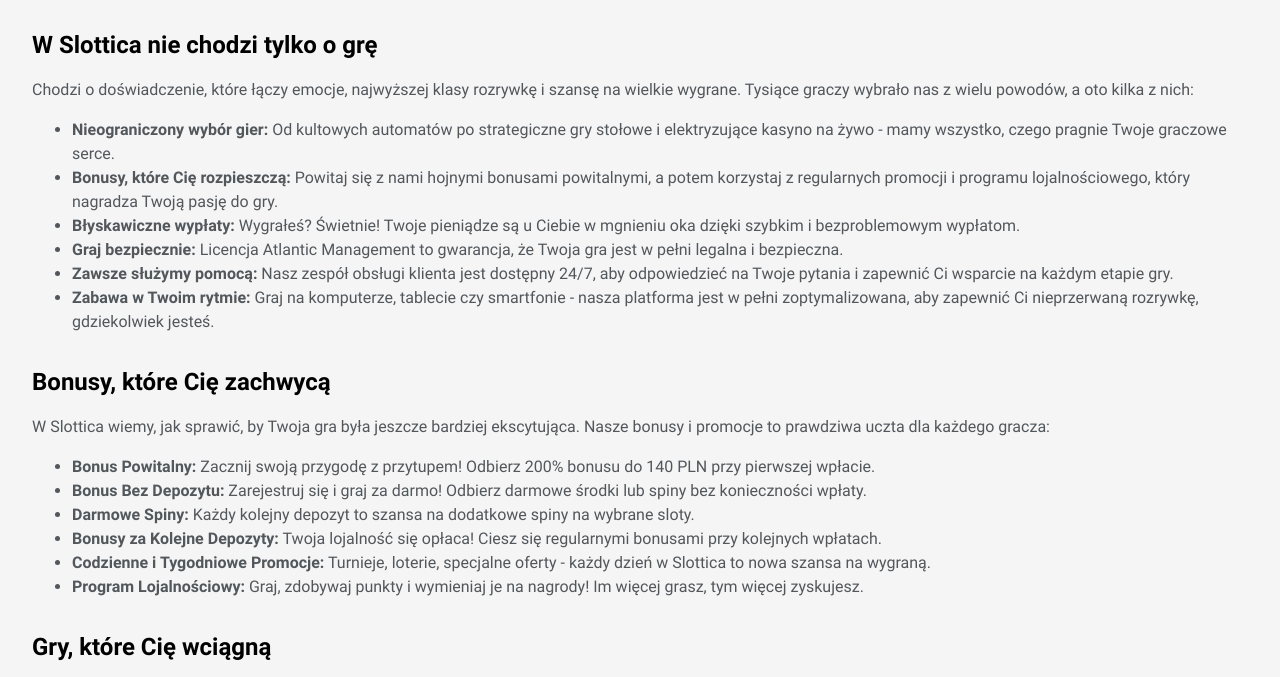
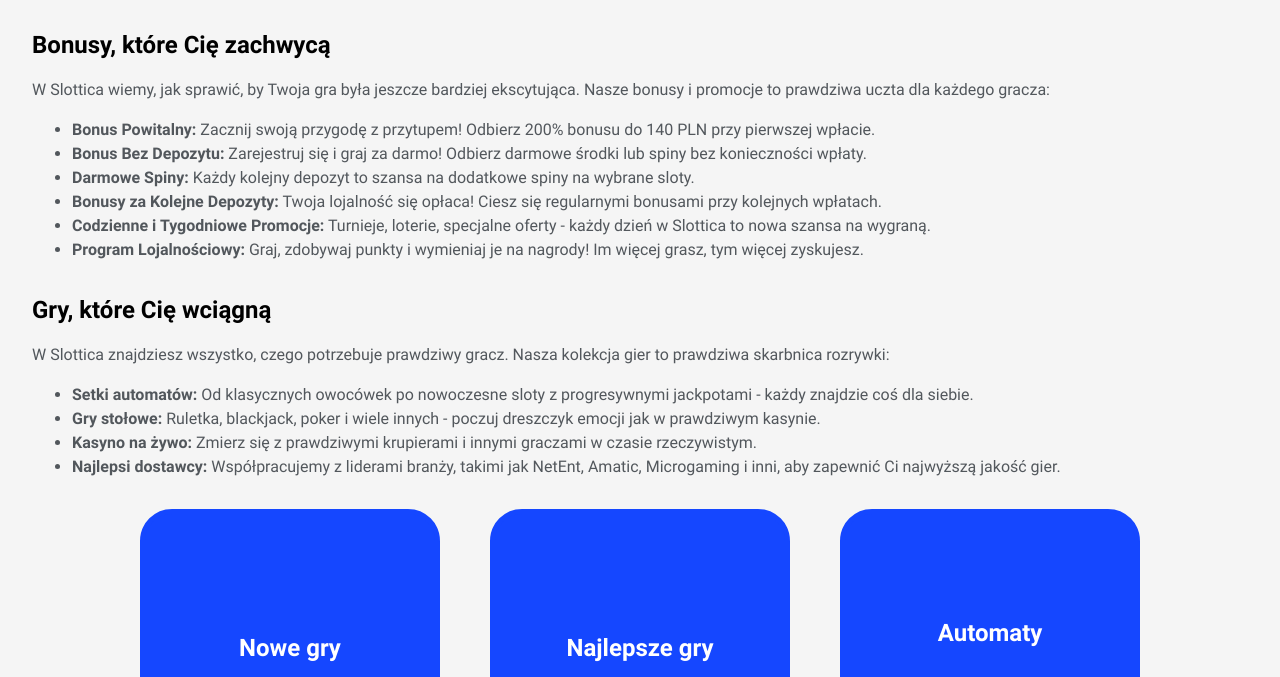
Before and after one commit to whitevolodymyr/history-hunterspl, a plain HTML site: page index.html in a window 1280 px wide. Shown: the part 1985-2662 px from the top of the page. Drawn offline with Linux system fonts and the light colour scheme; files that its build step writes are made by us from their sources; a script that the page names is missing; files whose address does not match are found by name; a web font is replaced by a local one.

Commit message:
Update index.html

```diff
--- a/index.html
+++ b/index.html
@@ -447,16 +447,7 @@
     </div>
   </div>
 </div>
-            <h2>W Slottica nie chodzi tylko o grę</h2>
-            <p>Chodzi o doświadczenie, które łączy emocje, najwyższej klasy rozrywkę i szansę na wielkie wygrane. Tysiące graczy wybrało nas z wielu powodów, a oto kilka z nich:</p>
-            <ul>
-                <li><strong>Nieograniczony wybór gier:</strong> Od kultowych automatów po strategiczne gry stołowe i elektryzujące kasyno na żywo - mamy wszystko, czego pragnie Twoje graczowe serce.</li>
-                <li><strong>Bonusy, które Cię rozpieszczą:</strong> Powitaj się z nami hojnymi bonusami powitalnymi, a potem korzystaj z regularnych promocji i programu lojalnościowego, który nagradza Twoją pasję do gry.</li>
-                <li><strong>Błyskawiczne wypłaty:</strong> Wygrałeś? Świetnie! Twoje pieniądze są u Ciebie w mgnieniu oka dzięki szybkim i bezproblemowym wypłatom.</li>
-                <li><strong>Graj bezpiecznie:</strong> Licencja Atlantic Management to gwarancja, że Twoja gra jest w pełni legalna i bezpieczna.</li>
-                <li><strong>Zawsze służymy pomocą:</strong> Nasz zespół obsługi klienta jest dostępny 24/7, aby odpowiedzieć na Twoje pytania i zapewnić Ci wsparcie na każdym etapie gry.</li>
-                <li><strong>Zabawa w Twoim rytmie:</strong> Graj na komputerze, tablecie czy smartfonie - nasza platforma jest w pełni zoptymalizowana, aby zapewnić Ci nieprzerwaną rozrywkę, gdziekolwiek jesteś.</li>
-            </ul>
+
             <h2>Bonusy, które Cię zachwycą</h2>
             <p>W Slottica wiemy, jak sprawić, by Twoja gra była jeszcze bardziej ekscytująca. Nasze bonusy i promocje to prawdziwa uczta dla każdego gracza:</p>
             <ul>
```
